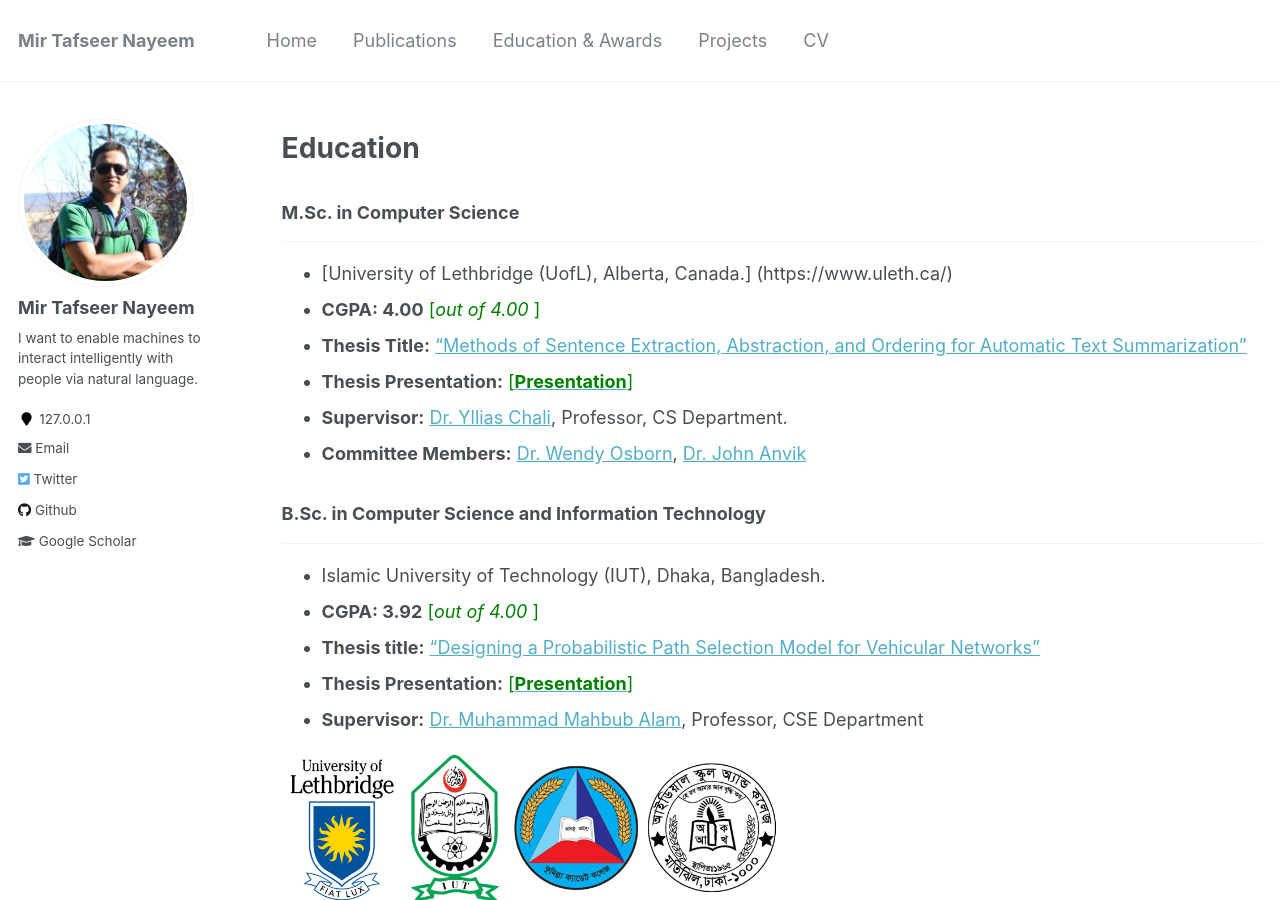
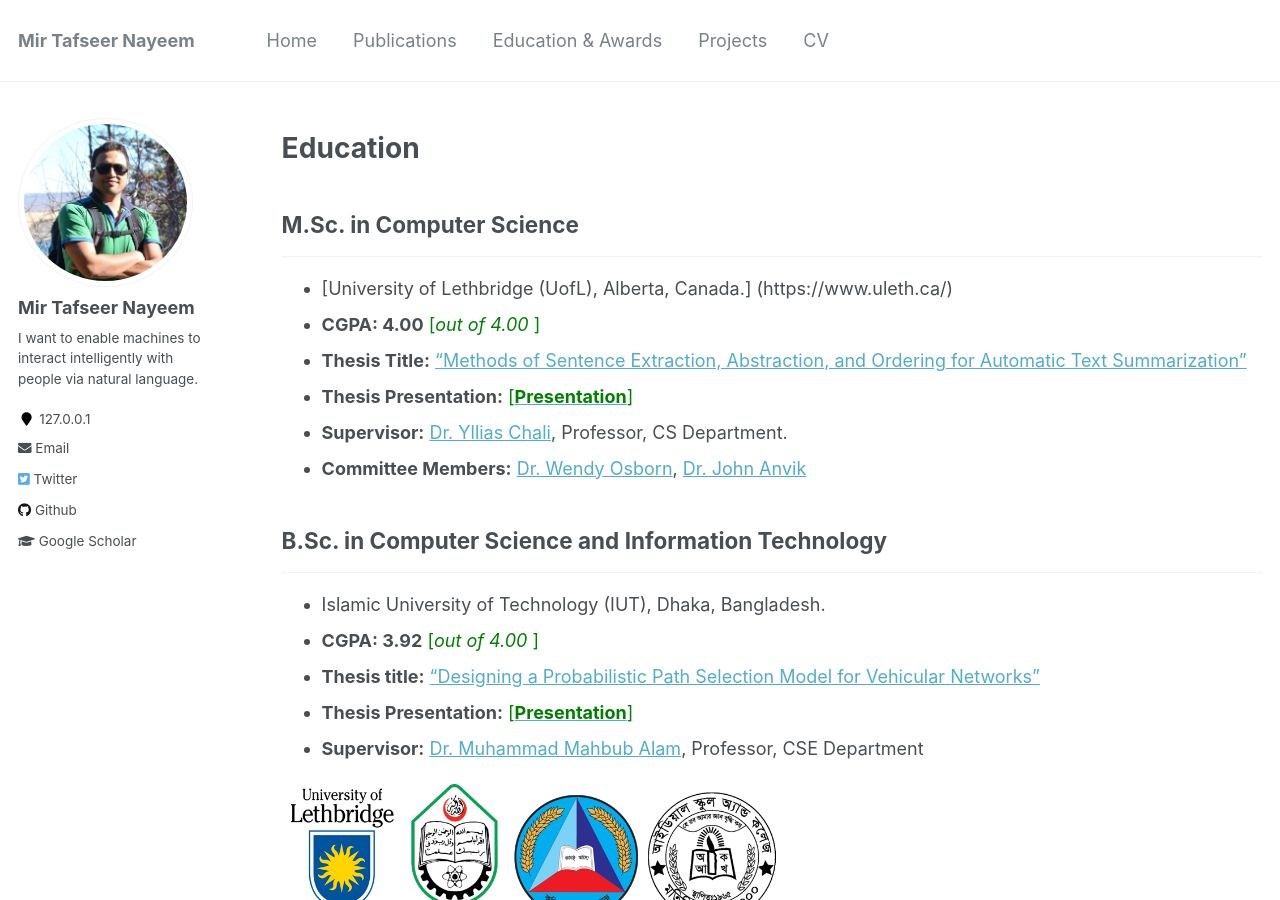
Before and after one commit to sujan-sarker/sujan-sarker.github.io, a Jekyll site: the page built from _pages/education-awards.md, in a window 1280 px wide and 900 px high. Built offline with Jekyll 4.4.1, drawn with Linux system fonts in a browser that asks for light colours.

```diff
--- a/_pages/education-awards.md
+++ b/_pages/education-awards.md
@@ -10,7 +10,7 @@ redirect_from:
 
 # Education
 
-### M.Sc. in Computer Science
+## M.Sc. in Computer Science
 ___________________________________
 
 
@@ -22,7 +22,7 @@ ___________________________________
 * **Committee Members:** [Dr. Wendy Osborn](http://directory.uleth.ca/users/wendy.osborn), [Dr. John Anvik ](http://directory.uleth.ca/users/john.anvik)
 
 
-### B.Sc. in Computer Science and Information Technology
+## B.Sc. in Computer Science and Information Technology
 ___________________________________
 
 
```
